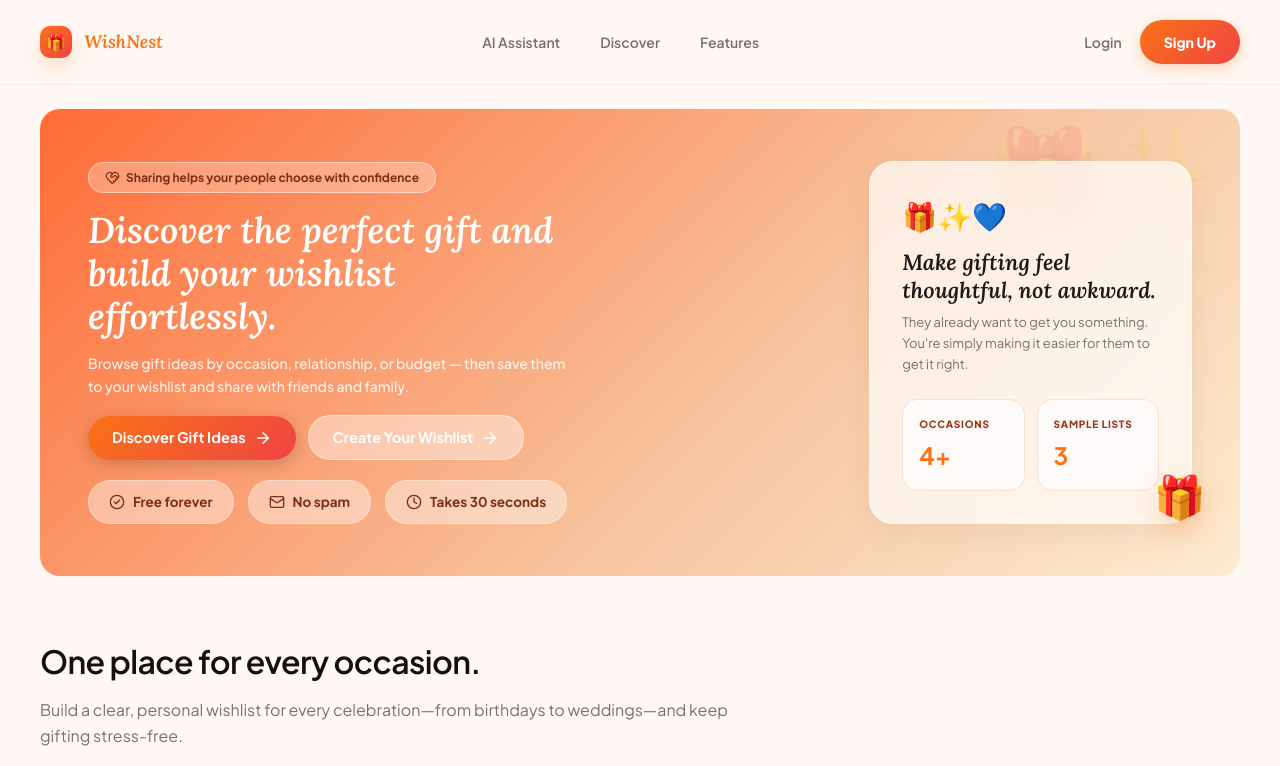
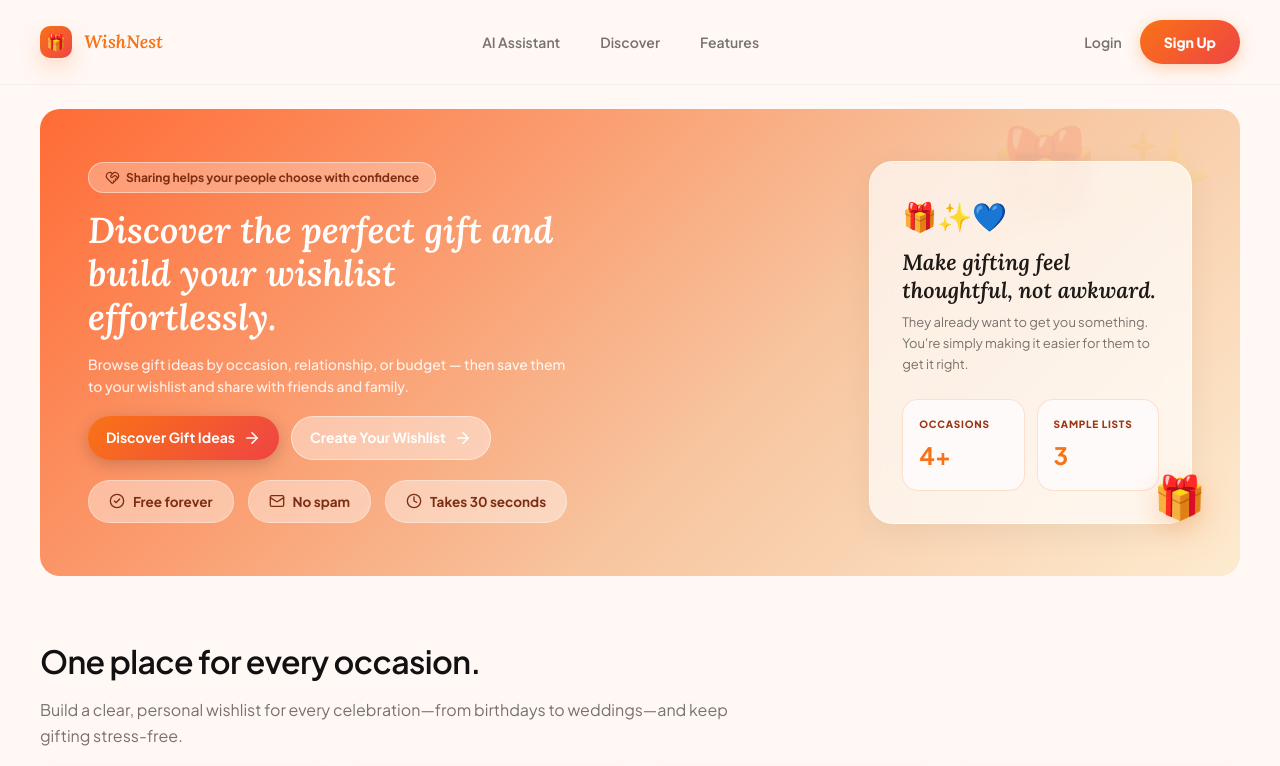
Before and after one commit to Yatish05/wishnest, a React (Vite) app: page / in a window 1280 px wide. Shown: the top 766 px of the page. Built offline with nearby package versions, Linux system fonts and the light colour scheme; no server answers.

Commit message:
Further refine button sizes: more compact btn-lg

```diff
--- a/src/index.css
+++ b/src/index.css
@@ -88,8 +88,8 @@ p {
 }
 
 .btn-lg {
-  padding: 10px 24px;
-  font-size: 14.5px;
+  padding: 8px 18px;
+  font-size: 14px;
   font-weight: 700;
 }
 
```
